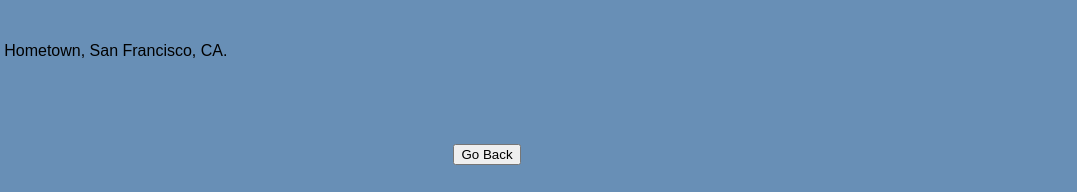
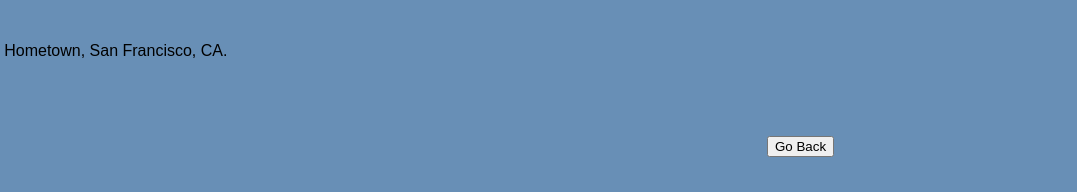
Before and after one commit to aleblanc28/aleblanc28.github.io, a plain HTML site: page page5.html in a window 1280 px wide. Shown: the part 608-800 px from the top of the page, 203-1280 px from the left. Drawn offline with Linux system fonts and the light colour scheme.

Commit message:
Update page5.html

```diff
--- a/page5.html
+++ b/page5.html
@@ -32,6 +32,12 @@
   margin-right: auto;
   width: 10%;
     }
+   .right {
+  position: absolute;
+  right: 0px;
+  width: 300px;
+  padding: 10px;
+}
 
   </style>
 </head>
@@ -67,4 +73,6 @@
    title="Photo of Mary Tam"/>
   <p><a target="_blank" href=" https://www.facebook.com/mary.rakin.73"> Facebook</a></p>
 
-  <br><p><center><button onclick="history.back()">Go Back</button></center></p>
+  <div class="right">
+  <p><button onclick="history.back()">Go Back</button></p>
+  </div>
```
